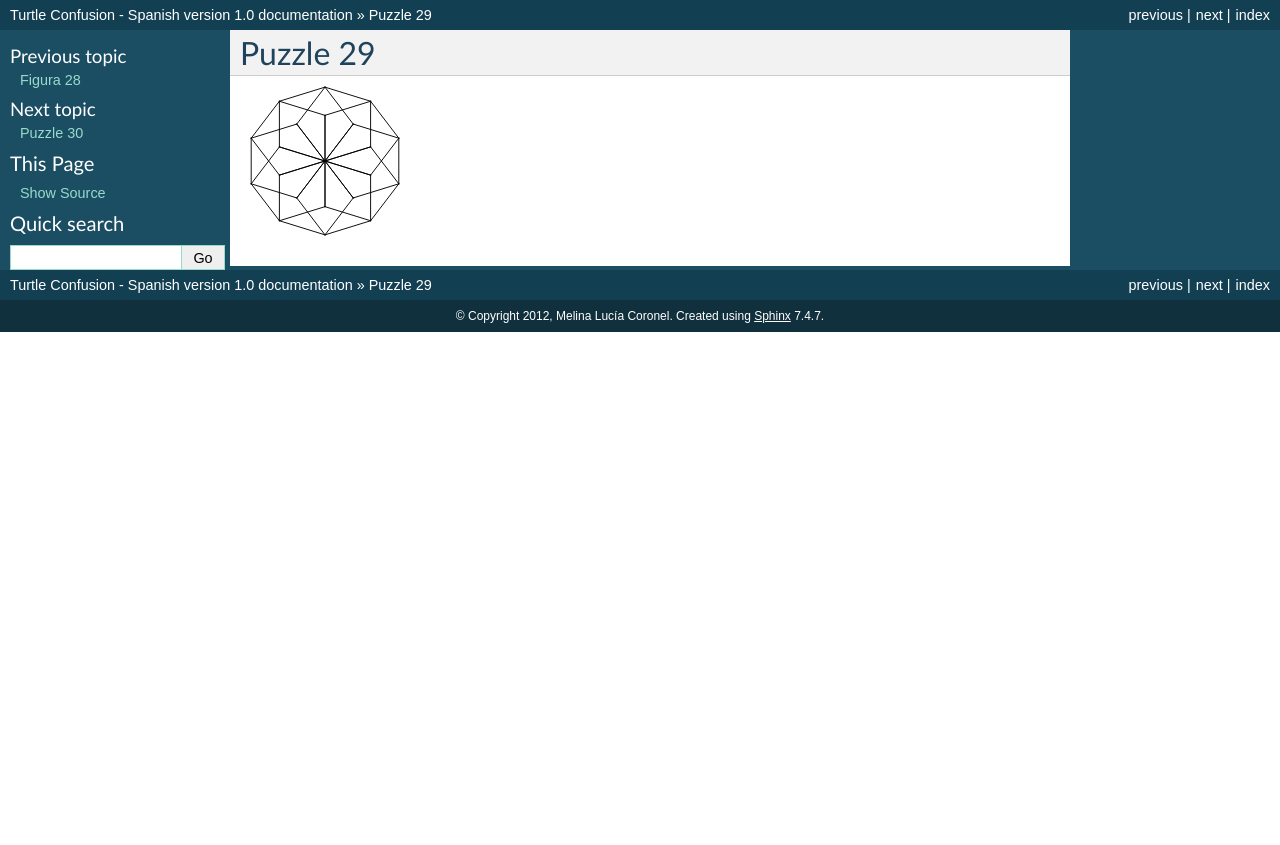
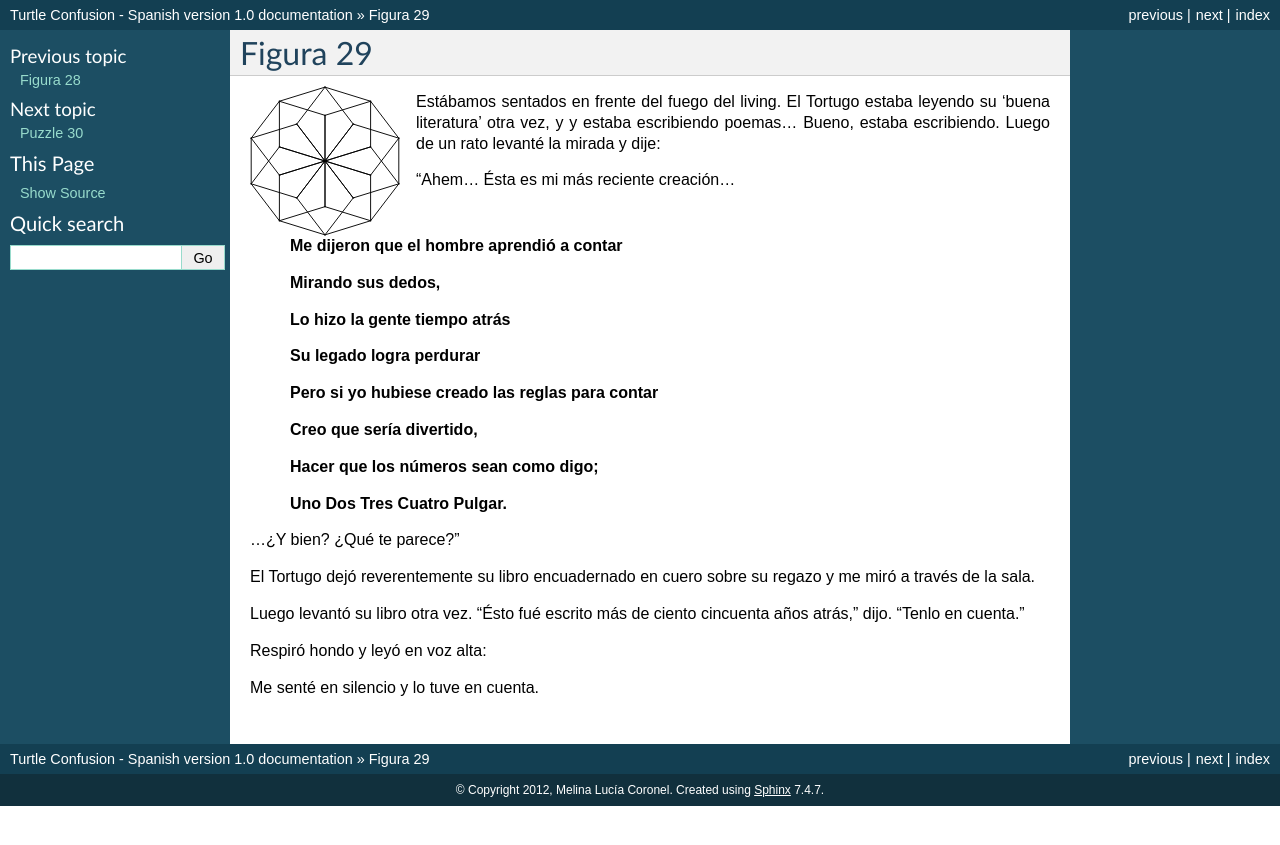
Before and after one commit to humitos/turtle-confusion-es, a Sphinx documentation site: the page built from docs/puzzle-29.rst, in a window 1280 px wide. Shown: the top 845 px of the page. Built offline with Sphinx 7.4.7, drawn with Linux system fonts in a browser that asks for light colours.

Commit message:
Puzzle 29 without The Poet's Mind

```diff
--- a/docs/puzzle-29.rst
+++ b/docs/puzzle-29.rst
@@ -1,4 +1,4 @@
-Puzzle 29
+Figura 29
 =========
 
 .. image:: _static/images/confusion-29.svg
@@ -7,3 +7,35 @@ Puzzle 29
    :scale: 50 %
    :alt: Puzzle 29
    :align: left
+
+Estábamos sentados en frente del fuego del living. El Tortugo estaba leyendo su 'buena literatura' otra vez, y y estaba escribiendo poemas... Bueno, estaba escribiendo. Luego de un rato levanté la mirada y dije:
+
+"Ahem... Ésta es mi más reciente creación...
+
+    **Me dijeron que el hombre aprendió a contar**
+
+    **Mirando sus dedos,**
+
+    **Lo hizo la gente tiempo atrás**
+
+    **Su legado logra perdurar**
+
+    **Pero si yo hubiese creado las reglas para contar**
+
+    **Creo que sería divertido,**
+
+    **Hacer que los números sean como digo;**
+
+    **Uno Dos Tres Cuatro Pulgar.**
+
+...¿Y bien? ¿Qué te parece?"
+
+El Tortugo dejó reverentemente su libro encuadernado en cuero sobre su regazo y me miró a través de la sala.
+
+Luego levantó su libro otra vez. "Ésto fué escrito más de ciento cincuenta años atrás," dijo. "Tenlo en cuenta."
+
+Respiró hondo y leyó en voz alta:
+
+
+
+Me senté en silencio y lo tuve en cuenta.
```
